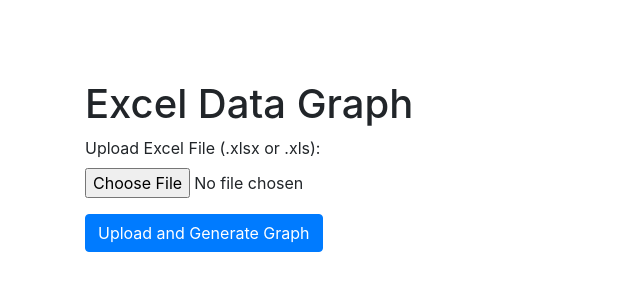
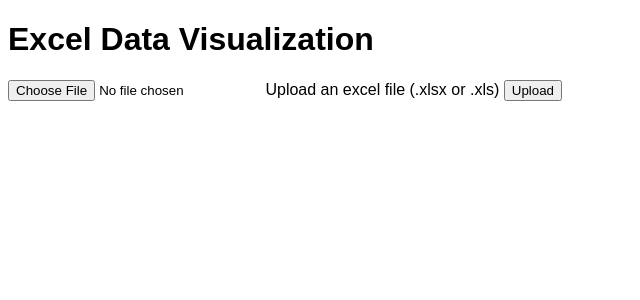
Before and after one commit to nasaraiahp/CrewAI, a Flask app: page / in a window 1280 px wide. Shown: the top 300 px of the page, without its empty margins (0-640 px from the left). Run offline with Flask 3, Linux system fonts and the light colour scheme; some libraries are stand-ins or nearby versions.

Commit message:
Add auto-generated HTML template

```diff
--- a/templates/index.html
+++ b/templates/index.html
@@ -3,37 +3,65 @@
 <head>
     <meta charset="UTF-8">
     <meta name="viewport" content="width=device-width, initial-scale=1.0">
-    <title>Excel Graph</title>
-    <link rel="stylesheet" href="https://stackpath.bootstrapcdn.com/bootstrap/4.5.2/css/bootstrap.min.css">
+    <title>Excel Data Visualization</title>
+    <script src="https://cdn.plot.ly/plotly-latest.min.js"></script>
     <style>
         body {
-            padding-top: 5rem; /* Add some top padding for better spacing */
+            font-family: sans-serif; /* Improve readability */
+        }
+        .chart-container {
+            width: 90%; /* Responsive width */
+            max-width: 800px; /* Set a maximum width */
+            margin: 20px auto;
+            padding: 20px;
+            border: 1px solid #ccc; /* Add a border for better visual separation */
+            border-radius: 5px; /* Rounded corners */
+            box-shadow: 2px 2px 5px rgba(0, 0, 0, 0.1); /* Subtle shadow */
+
+        }
+        .chart {
+            height: 400px;
+
+        }
+        @media (max-width: 600px) { /* Adjust for smaller screens as needed */
+            .chart-container{
+                width: 100%;
+            }
         }
     </style>
 </head>
 <body>
-    <div class="container">
-        <h1>Excel Data Graph</h1>
+    <h1>Excel Data Visualization</h1>
 
     <form method="POST" enctype="multipart/form-data">
-            <div class="form-group">
-                <label for="file">Upload Excel File (.xlsx or .xls):</label>
-                <input type="file" class="form-control-file" name="file" id="file" accept=".xlsx, .xls">
-            </div>
-            <button type="submit" class="btn btn-primary">Upload and Generate Graph</button>
+        <input type="file" name="file" accept=".xlsx, .xls"> <label for="file">Upload an excel file (.xlsx or .xls)</label>
+        <input type="submit" value="Upload">
     </form>
 
     {% if error %}
-            <div class="alert alert-danger mt-3">{{ error }}</div>
+        <p style="color: red;">{{ error }}</p>
     {% endif %}
 
-        {% if graph %}
-            <div class="mt-5">
-                {{ graph | safe }}
+
+    {% if graph1JSON %}
+        <div class="chart-container">  <!-- Responsive container -->
+            <h2>Employee Count per Location</h2>
+            <div id="graph1" class="chart"></div>
+            <script>
+                Plotly.newPlot('graph1', {{graph1JSON | safe}});
+            </script>
         </div>
     {% endif %}
 
+    {% if graph2JSON %}
+         <div class="chart-container">  <!-- Responsive container -->
+            <h2>Total Hours per Department</h2>
+            <div id="graph2" class="chart"></div>
+            <script>
+                Plotly.newPlot('graph2', {{graph2JSON | safe}});
+            </script>
          </div>
+    {% endif %}
 
 </body>
 </html>
```
Lines whose indentation alone changed are shown as unchanged.
